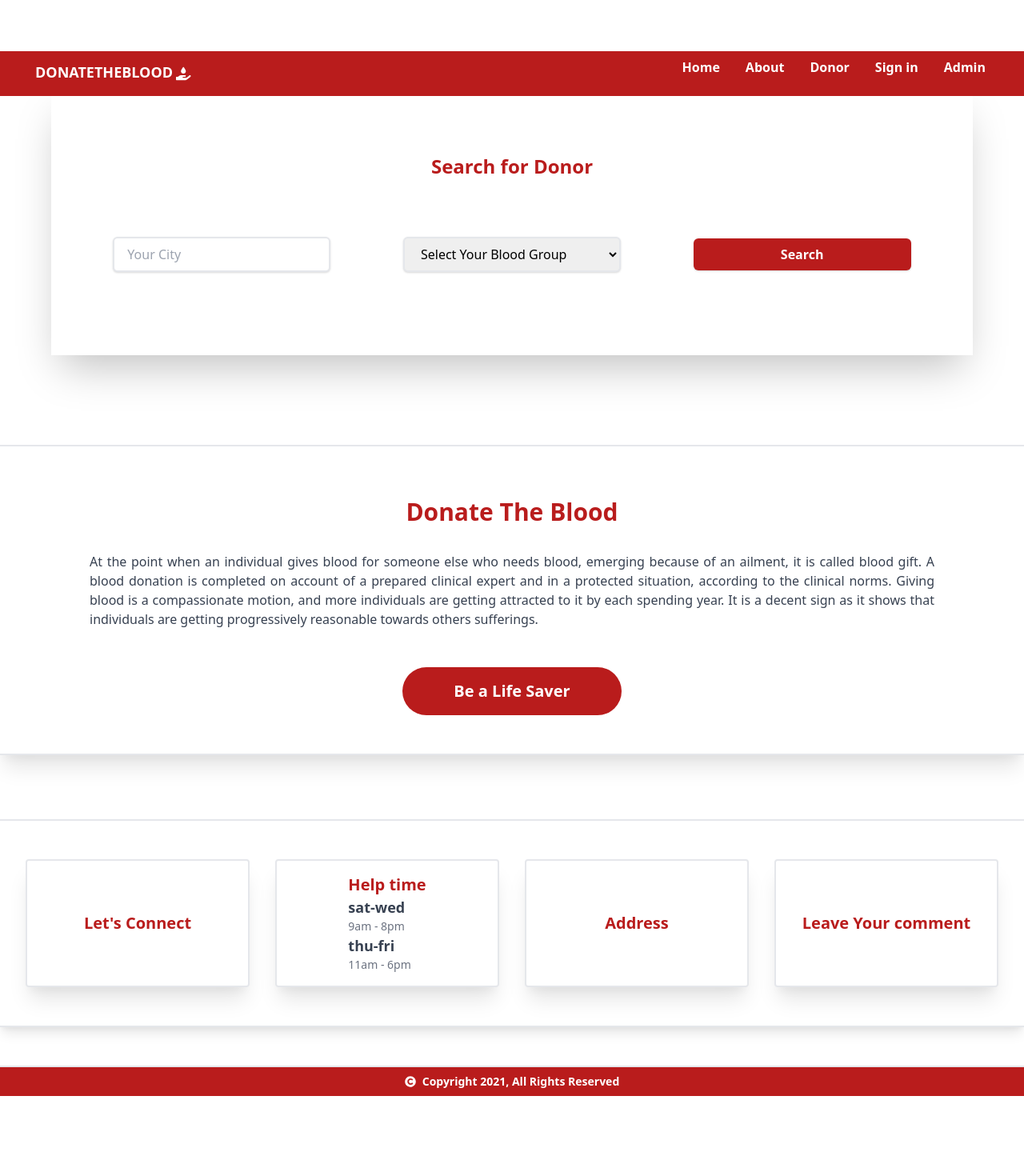
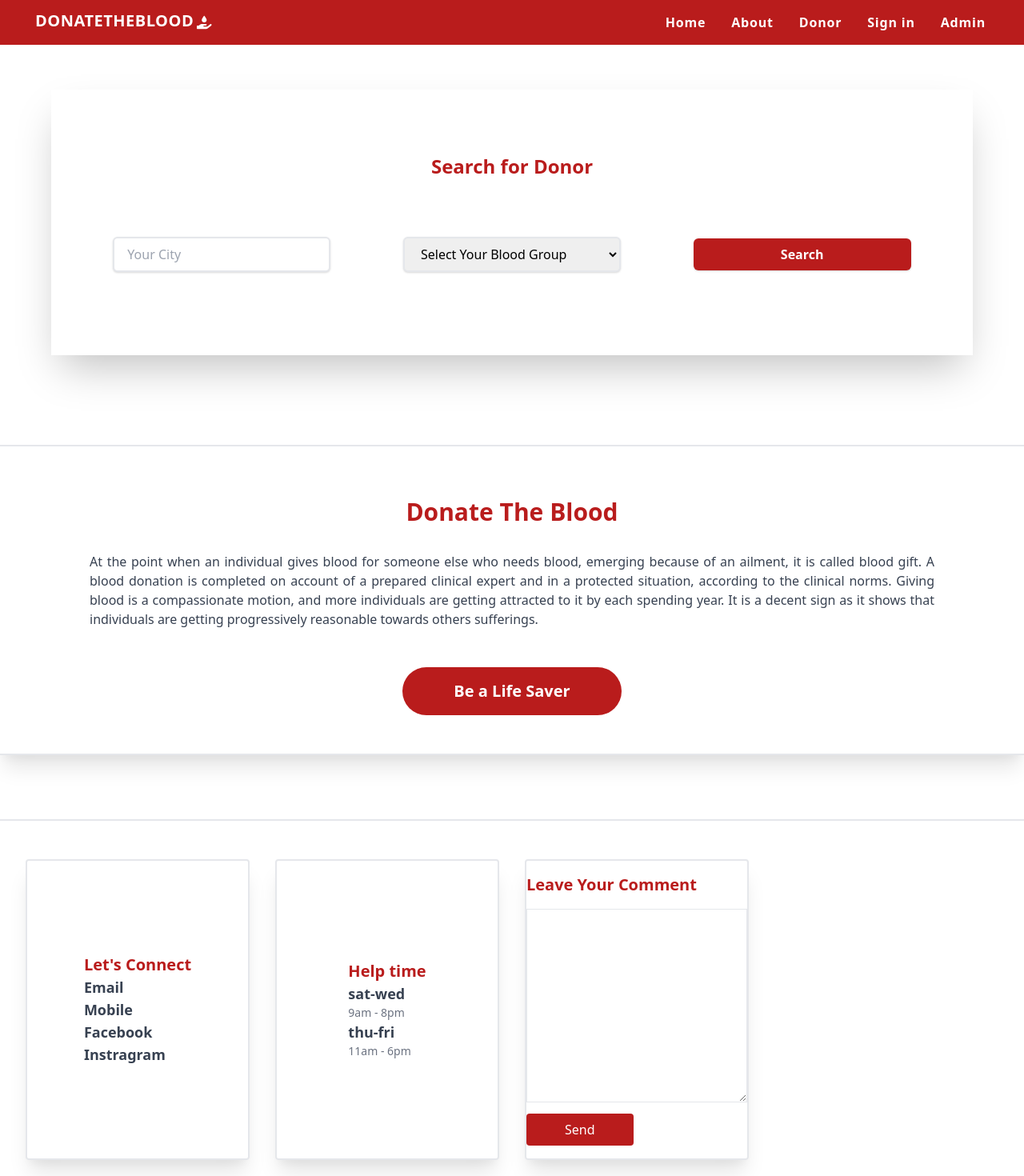
Before and after one commit to QuaziSamiha/blood_donation_client, a React (Create React App) app: page / in a window 1280 px wide. Shown: the top 1470 px of the page at 80% size. Before the commit the page ends 1370 px from the top, so only its background shows below. Built offline with nearby package versions, Linux system fonts and the light colour scheme.

Commit message:
checking

```diff
--- a/src/components/Shared/Footer/Footer.js
+++ b/src/components/Shared/Footer/Footer.js
@@ -13,6 +13,10 @@ const Footer = () => {
                 <div className='flex items-center justify-center m-4 border-2 rounded shadow-xl'>
                     <div className='py-4'>
                         <h1 className='text-xl text-red-700 font-bold'>Let's Connect</h1>
+                        <p className='text-gray-700 font-semibold text-lg'>Email</p>
+                        <p className='text-gray-700 font-semibold text-lg'>Mobile</p>
+                        <p className='text-gray-700 font-semibold text-lg'>Facebook</p>
+                        <p className='text-gray-700 font-semibold text-lg'>Instragram</p>
                     </div>
                 </div>
                 <div className='flex items-center justify-center m-4 border-2 rounded shadow-xl'>
@@ -24,14 +28,18 @@ const Footer = () => {
                         <p className='text-gray-500 text-sm'>11am - 6pm</p>
                     </div>
                 </div>
+                {/* <div className='flex items-center justify-center m-4 border-2 rounded shadow-xl'>
+                    <div className='py-4'>
+                        <h1 className='text-xl text-red-700 font-bold'>Address</h1>
+                        <p></p>
+                    </div>
+                </div> */}
                 <div className='flex items-center justify-center m-4 border-2 rounded shadow-xl'>
                     <div className='py-4'>
-                        <h1 className='text-xl text-red-700 font-bold'>Address</h1>
-                    </div>
-                </div>
-                <div className='flex items-center justify-center m-4 border-2 rounded shadow-xl'>
-                    <div className='py-4'>
-                        <h1 className='text-xl text-red-700 font-bold'>Leave Your comment</h1>
+                        <h1 className='text-xl text-red-700 font-bold'>Leave Your Comment</h1>
+                        <textarea className='border border-4 mt-4' name="" id="" cols="28" rows="10"></textarea>
+                        <br />
+                        <button className='bg-red-700 text-white px-12 py-2 mt-2 rounded' type="submit">Send</button>
                     </div>
                 </div>
             </section>
--- a/src/components/Shared/Navbar/Navbar.js
+++ b/src/components/Shared/Navbar/Navbar.js
@@ -1,7 +1,6 @@
 import React, { useState } from 'react'
 import { FontAwesomeIcon } from '@fortawesome/react-fontawesome'
 import { faBars, faHandHoldingWater, faTimes } from '@fortawesome/free-solid-svg-icons'
-// import logo from '../../../images/blood-icon.png'
 import { Link } from "react-router-dom"
 
 export default function Navbar() {
@@ -13,28 +12,27 @@ export default function Navbar() {
     }
 
     return (
-            <nav className='fixed w-screen h-14 px-8 bg-red-700 flex flex-row justify-between text-white font-bold'>
-                <div className=''>
-                    <h3 className='flex flex-row p-3 text-lg'>
+        <nav className='top-0 fixed w-screen h-14 px-4 sm:px-8 bg-red-700 flex flex-row justify-between text-white font-bold'>
+            <div>
+                <h3 className='tracking-wide flex flex-row p-3 text-lg md:text-xl'>
                     DONATETHEBLOOD
                     <FontAwesomeIcon className='pl-1 text-xl h-8 w-8' icon={faHandHoldingWater} />
-                        {/* <img src={logo} className='h-6 w-6' alt="" /> */}
                 </h3>
             </div>
-                <ul className='hidden lg:flex lg:flex-row justify-between'>
-                    <li className='p-2 mx-2'>
+            <ul className='hidden lg:flex lg:flex-row justify-between tracking-wider lg:py-2'>
+                <li className='hover:bg-red-100 hover:text-red-700 p-2 mx-2'>
                     <Link to='/home'>Home</Link>
                 </li>
-                    <li className='p-2 mx-2'>
+                <li className='hover:bg-red-100 hover:text-red-700 p-2 mx-2'>
                     <Link to='/aboutUs'>About</Link>
                 </li>
-                    <li className='p-2 mx-2'>
+                <li className='hover:bg-red-100 hover:text-red-700 p-2 mx-2'>
                     <Link to='/donor'>Donor</Link>
                 </li>
-                    <li className='p-2 mx-2'>
+                <li className='hover:bg-red-100 hover:text-red-700 p-2 mx-2'>
                     <Link to='/signIn'>Sign in</Link>
                 </li>
-                    <li className='p-2 mx-2'>
+                <li className='hover:bg-red-100 hover:text-red-700 p-2 mx-2'>
                     <Link to='/admin'>Admin</Link>
                 </li>
             </ul>
@@ -50,18 +48,18 @@ export default function Navbar() {
 
 function SideMenu() {
     return (
-        <div className='fixed h-screen w-3/4 bg-red-600 top-14'>
-            <ul className='flex flex-col font-xs font-bold items-center'>
-                <li className='hover:bg-white hover:text-red-700 px-20 py-2 my-1'>
+        <div className='lg:hidden fixed h-screen w-3/4 bg-red-600 top-14'>
+            <ul className='flex flex-col items-center tracking-wide font-bold'>
+                <li className='hover:bg-red-100 hover:text-red-700 px-20 py-2 mb-1 mt-3'>
                     <Link to='/home'>Home</Link>
                 </li>
-                <li className='hover:bg-white hover:text-red-700 px-20 py-2 my-1'>
+                <li className='hover:bg-red-100 hover:text-red-700 px-20 py-2 my-1'>
                     <Link to='/aboutUs'>About</Link>
                 </li>
-                <li className='hover:bg-white hover:text-red-700 px-20 py-2 my-1'>
+                <li className='hover:bg-red-100 hover:text-red-700 px-20 py-2 my-1'>
                     <Link to='/signIn'>Sign in</Link>
                 </li>
-                <li className='hover:bg-white hover:text-red-700 px-20 py-2 my-1'>
+                <li className='hover:bg-red-100 hover:text-red-700 px-20 py-2 my-1'>
                     <Link to='/admin'>Admin</Link>
                 </li>
             </ul>
```
Lines whose indentation alone changed are shown as unchanged.
